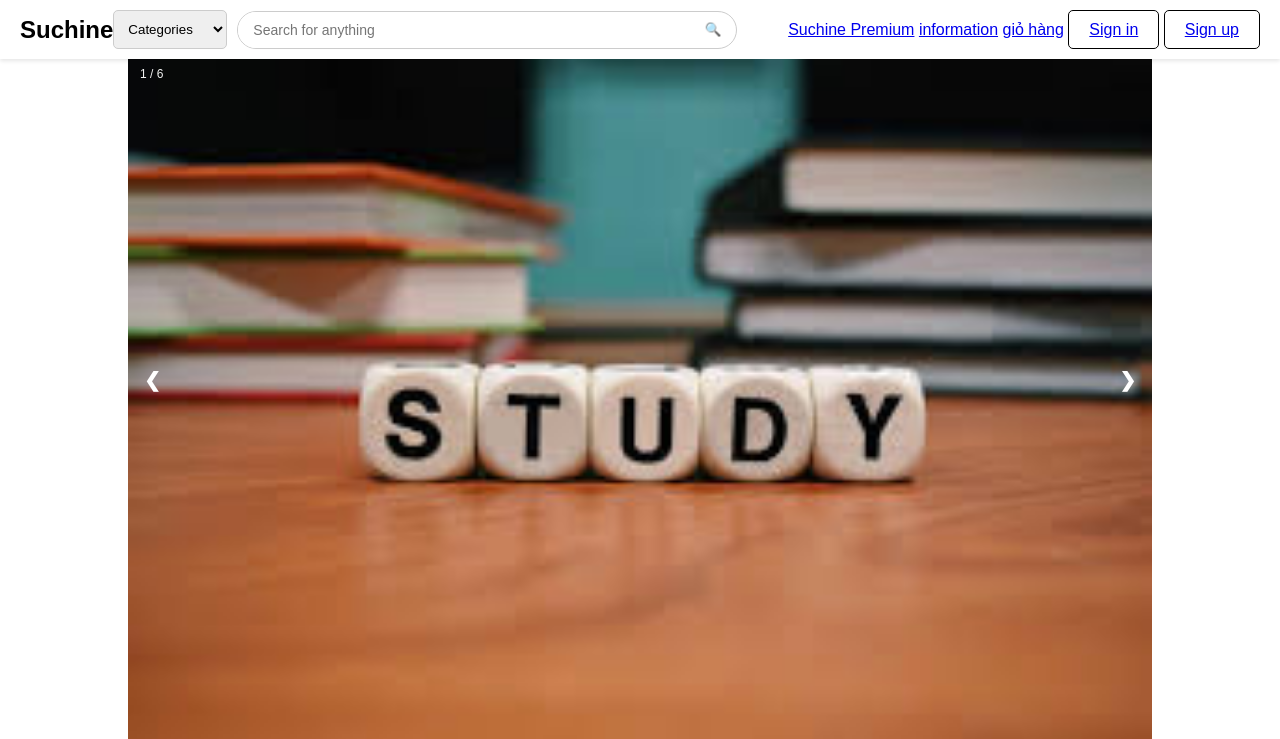
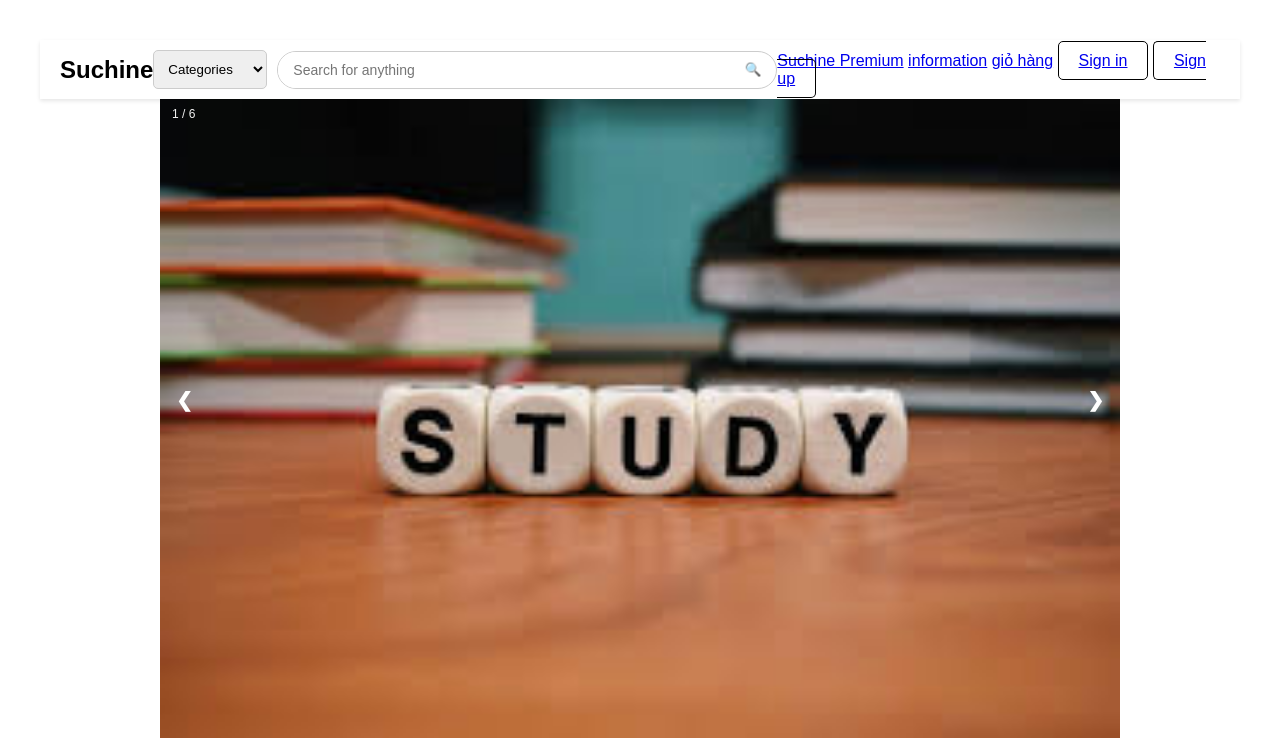
Before and after one commit to beotron0406/project-ca-nhan, a plain HTML site: page index.html in a window 1280 px wide. Shown: the top 739 px of the page. Drawn offline with Linux system fonts and the light colour scheme.

Commit message:
remove padding

```diff
--- a/style.css
+++ b/style.css
@@ -1,6 +1,5 @@
 body, html {
-    margin: 0;
-    padding: 0;
+    margin: 20px;
     font-family: Arial, sans-serif;
 }
 
```
